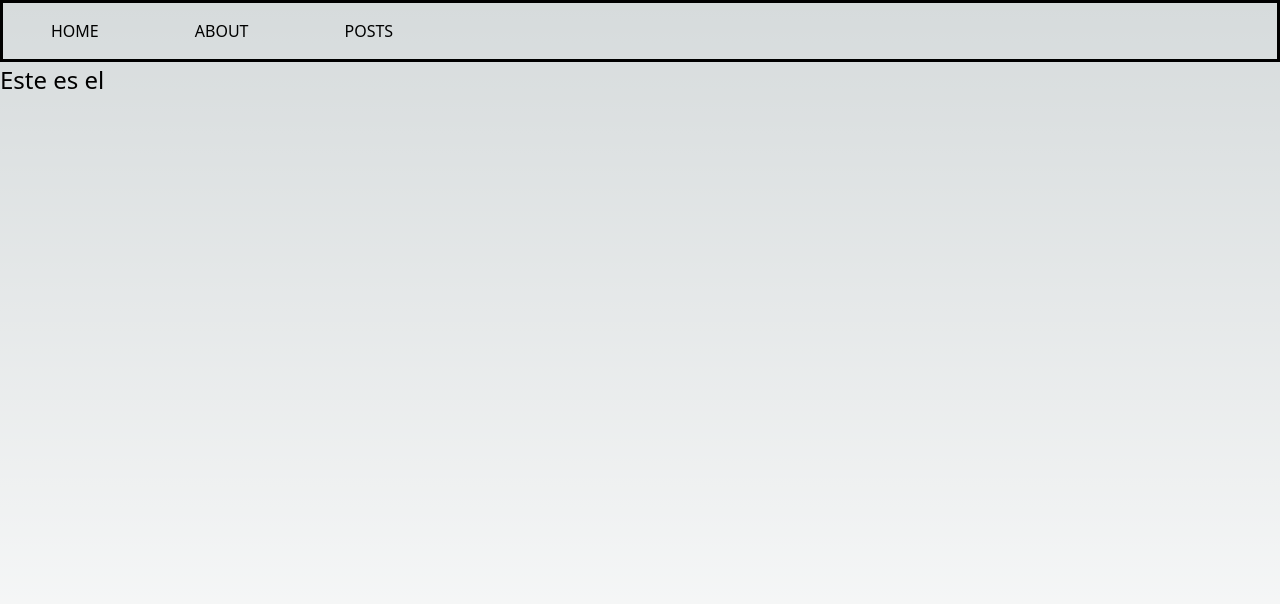
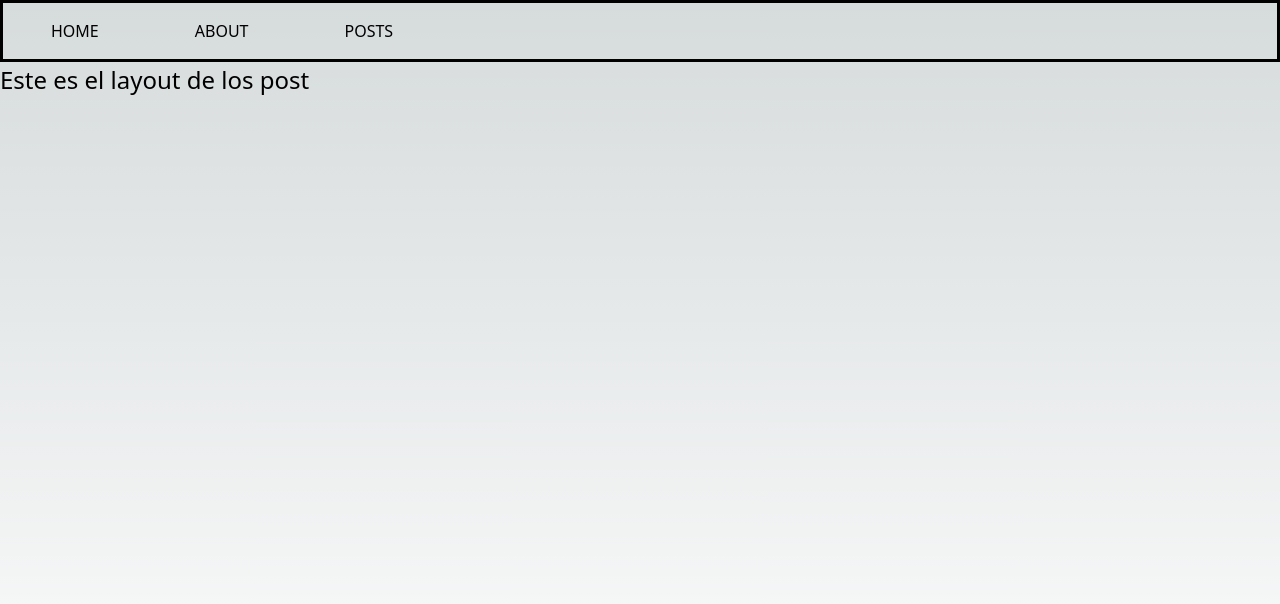
Before and after one commit to capitan-beto/next-basics, a Next.js app: page /posts/1 in a window 1280 px wide. Shown: the top 604 px of the page. Built offline with nearby package versions, Linux system fonts and the light colour scheme.

Commit message:
Add layout file to posts

```diff
--- /dev/null
+++ b/src/app/posts/layout.jsx
@@ -0,0 +1,7 @@
+export default function PostLayout({ chilren }) {
+    return (
+        <div>
+            <h1>Este es el layout de los post</h1>
+        </div>
+    )
+}
```
